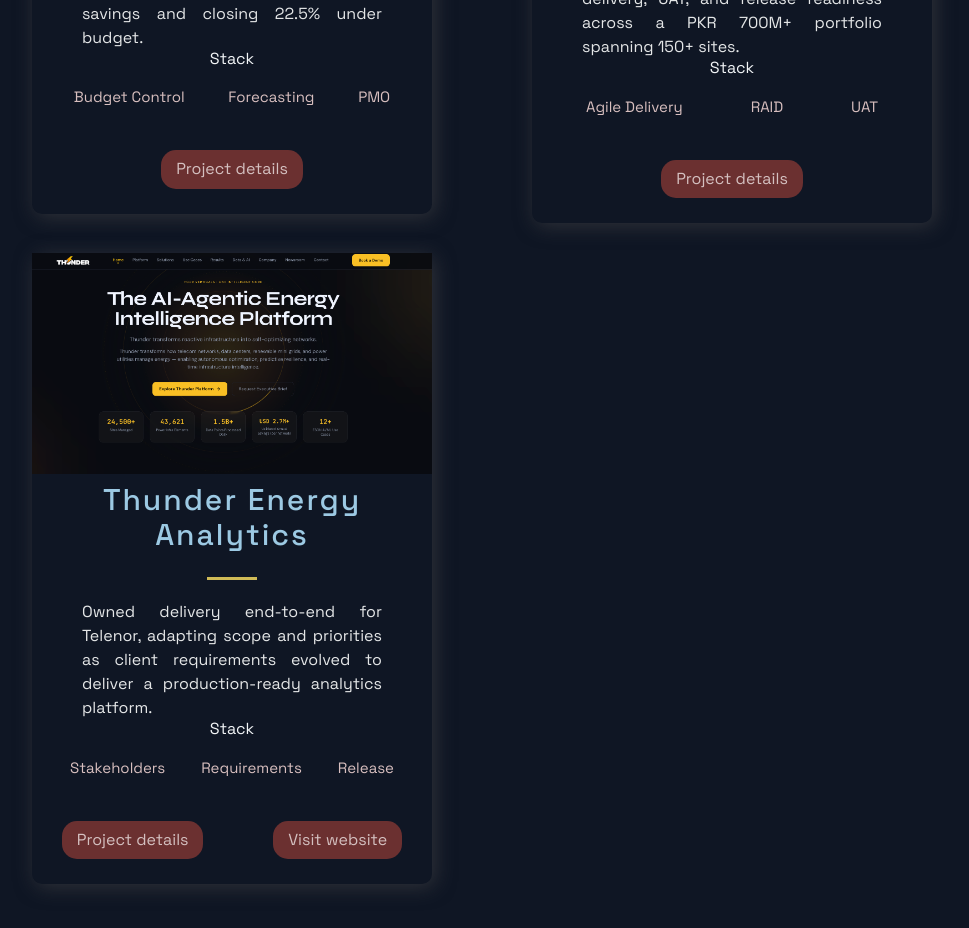
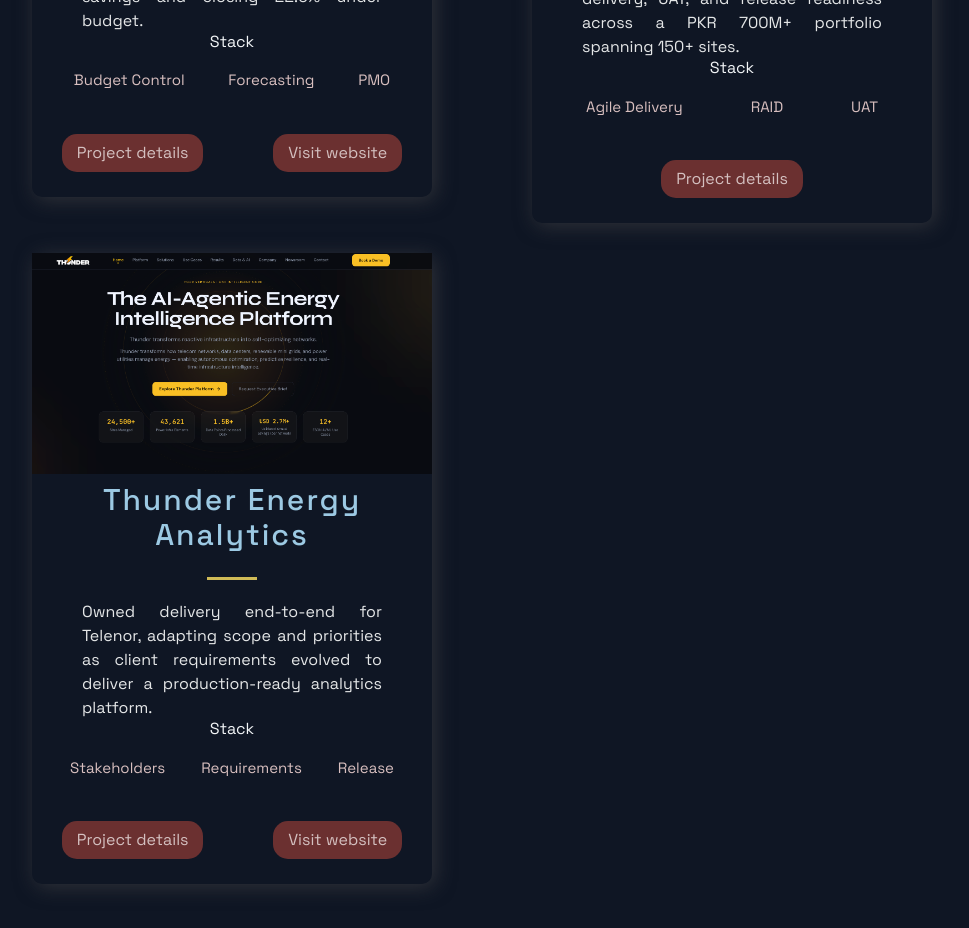
Before and after one commit to harisarshad235/harris-portfolio, a Next.js app: page / in a window 1280 px wide. Shown: the part 1320-2248 px from the top of the page, without its empty margins (158-1127 px from the left). Built offline with nearby package versions, Linux system fonts and the light colour scheme.

Commit message:
Add project details and website links

```diff
--- a/src/constants/constants.js
+++ b/src/constants/constants.js
@@ -5,7 +5,7 @@
     image: '/images/8.png',
     tags: ['Budget Control', 'Forecasting', 'PMO'],
     details: 'mailto:harisarshad235@gmail.com?subject=Track%20%26%20Trace%20System',
-    website: '',
+    website: 'https://www.fbr.gov.pk/introduction-track-and-trace/152962/152963',
     id: 0,
   },
   {
```
Also changed, not shown: public/images/8.PNG.
